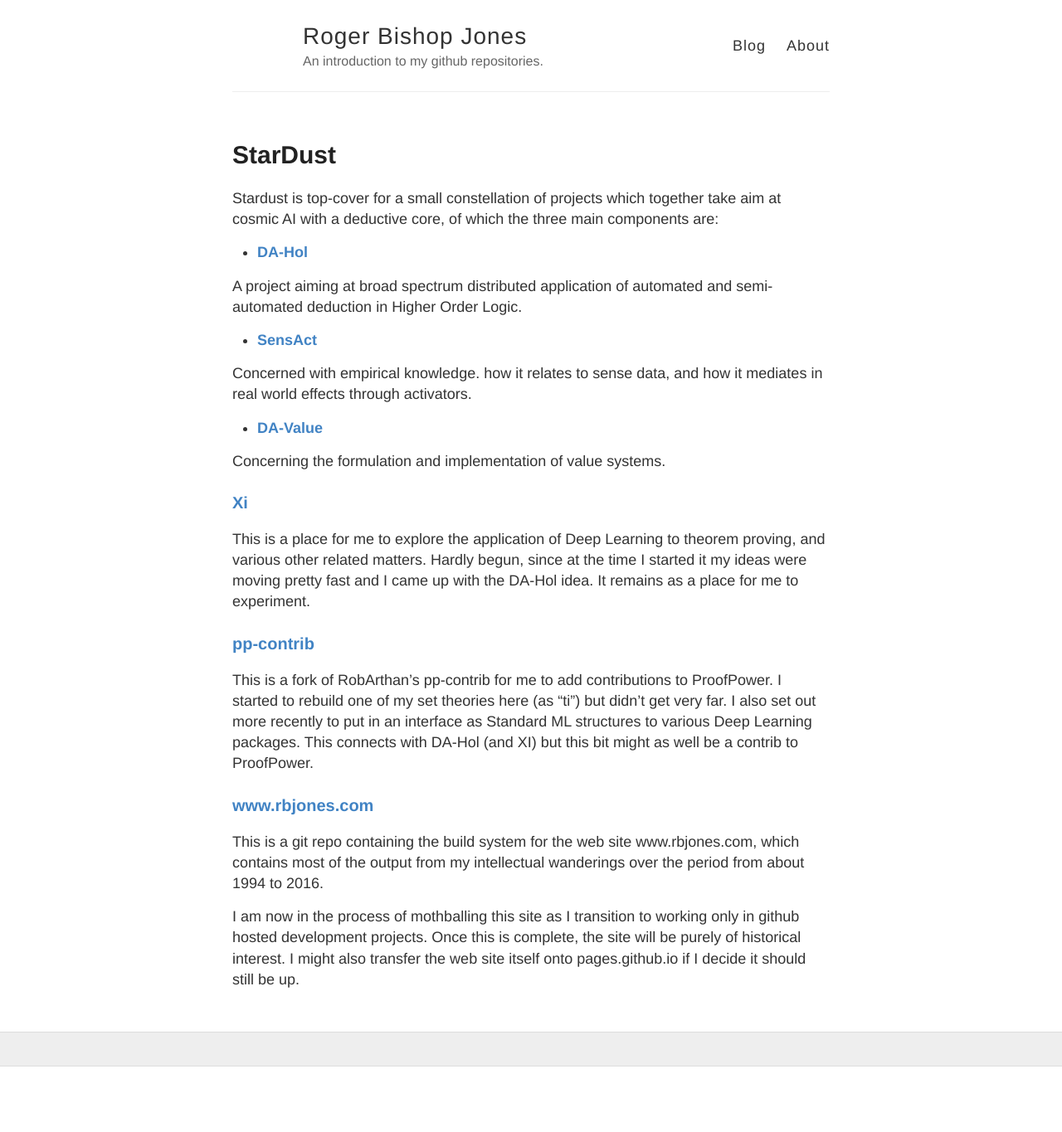
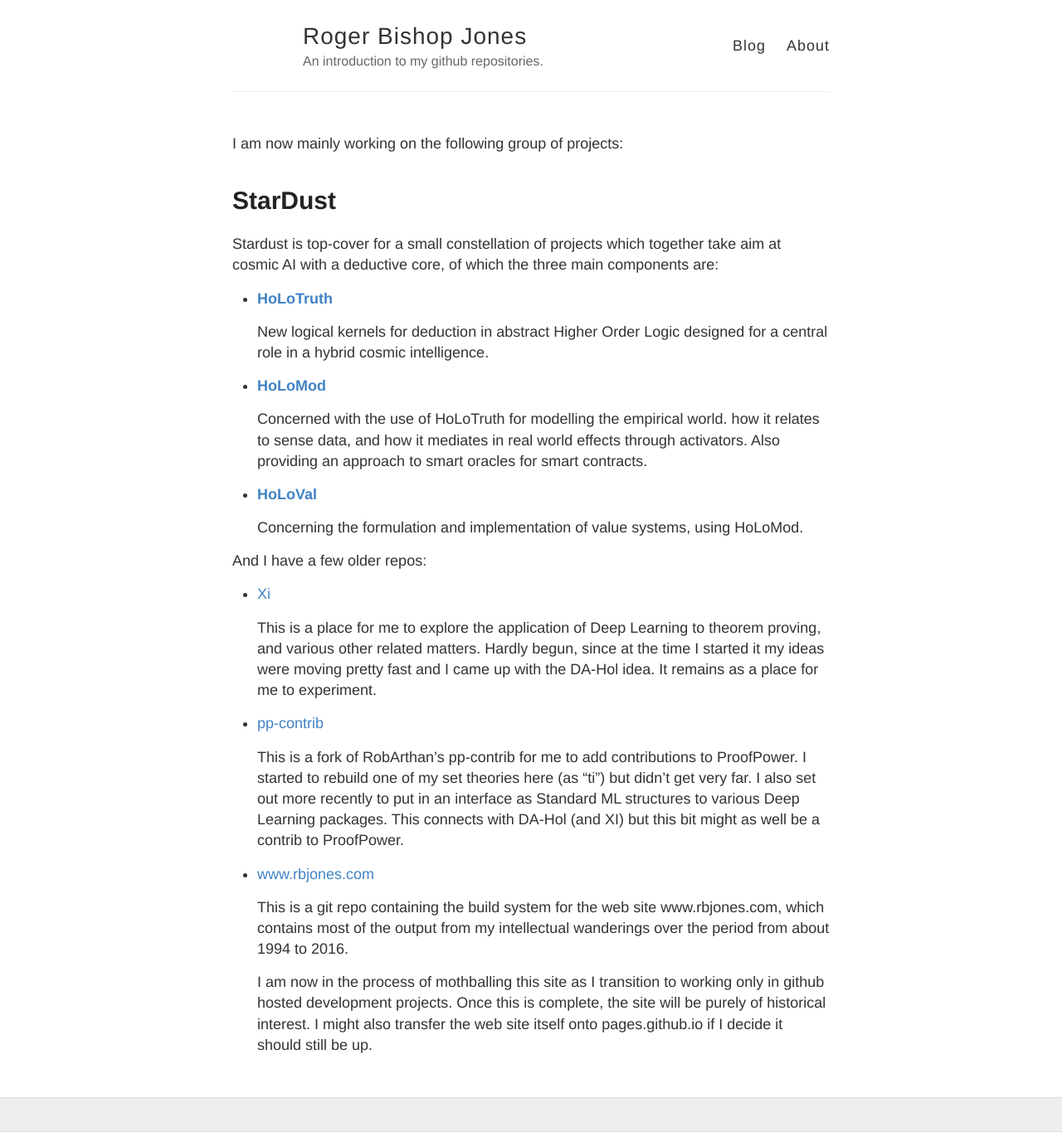
Before and after one commit to rbjones/rbjones.github.io, a Jekyll site: the page built from index.md, in a window 1280 px wide. Shown: the whole page at 83% size. Built offline with Jekyll 4.4.1, drawn with Linux system fonts in a browser that asks for light colours; our own code applies the rules of GitHub Pages for plain Markdown files; before the commit the page ends 1286 px from its top, so only the background shows below that.

Commit message:
index and blog updates (rather belated)

```diff
--- a/index.md
+++ b/index.md
@@ -1,40 +1,44 @@
 ---
 layout: default
 ---
+
+I am now mainly working on the following group of projects:
 # [StarDust](https://github.com/rbjones/StarDust)
 
-Stardust is top-cover for a small constellation of projects which together take aim at cosmic AI with a deductive core, of which the three main components are:
+  Stardust is top-cover for a small constellation of projects which together take aim at cosmic AI with a deductive core, of which the three main components are:
 
-- **[DA-Hol](https://rbjones.github.com/DA-Hol)**
+- **[HoLoTruth](https://rbjones.github.com/HoLoTruth)**
 
-A project aiming at broad spectrum distributed application of automated and semi-automated deduction in Higher Order Logic.
+  New logical kernels for deduction in abstract Higher Order Logic designed for a central role in a hybrid cosmic intelligence.
 
-- **[SensAct](https://github.com/rbjones/SensAct)**
+- **[HoLoMod](https://github.com/rbjones/HoLoMod)**
 
-Concerned with empirical knowledge. how it relates to sense data, and how it mediates in real world effects through activators.
+  Concerned with the use of HoLoTruth for modelling the empirical world. how it relates to sense data, and how it mediates in real world effects through activators.
+  Also providing an approach to smart oracles for smart contracts.
 
-- **[DA-Value](https://github.com/rbjones/DA-Value)**
+- **[HoLoVal](https://github.com/rbjones/HoLoVal)**
 
-Concerning the formulation and implementation of value systems.
+  Concerning the formulation and implementation of value systems, using HoLoMod.
 
-### [Xi](https://www.github.com/rbjones/Xi)
+And I have a few older repos:
 
-This is a place for me to explore the application of Deep Learning to theorem proving, and various other related matters.
+- [Xi](https://www.github.com/rbjones/Xi)
+
+  This is a place for me to explore the application of Deep Learning to theorem proving, and various other related matters.
   Hardly begun, since at the time I started it my ideas were moving pretty fast and I came up with the DA-Hol idea.
   It remains as a place for me to experiment.
 
-
-### [pp-contrib](https://www.github.com/rbjones/pp-contrib)
+- [pp-contrib](https://www.github.com/rbjones/pp-contrib)
 
   This is a fork of RobArthan's pp-contrib for me to add contributions to ProofPower.
   I started to rebuild one of my set theories here (as "ti") but didn't get very far.
   I also set out more recently to put in an interface as Standard ML structures to various Deep Learning packages.
   This connects with DA-Hol (and XI) but this bit might as well be a contrib to ProofPower.
 
-### [www.rbjones.com](https://www.github.com/rbjones/www.rbjones.com)
+- [www.rbjones.com](https://www.github.com/rbjones/www.rbjones.com)
 
-This is a git repo containing the build system for the web site www.rbjones.com, which contains most of the output from my intellectual wanderings over the period from about 1994 to 2016.
+  This is a git repo containing the build system for the web site www.rbjones.com, which contains most of the output from my intellectual wanderings over the period from about 1994 to 2016.
 
-I am now in the process of mothballing this site as I transition to working only in github hosted development projects.
+  I am now in the process of mothballing this site as I transition to working only in github hosted development projects.
   Once this is complete, the site will be purely of historical interest.
   I might also transfer the web site itself onto pages.github.io if I decide it should still be up.
```
